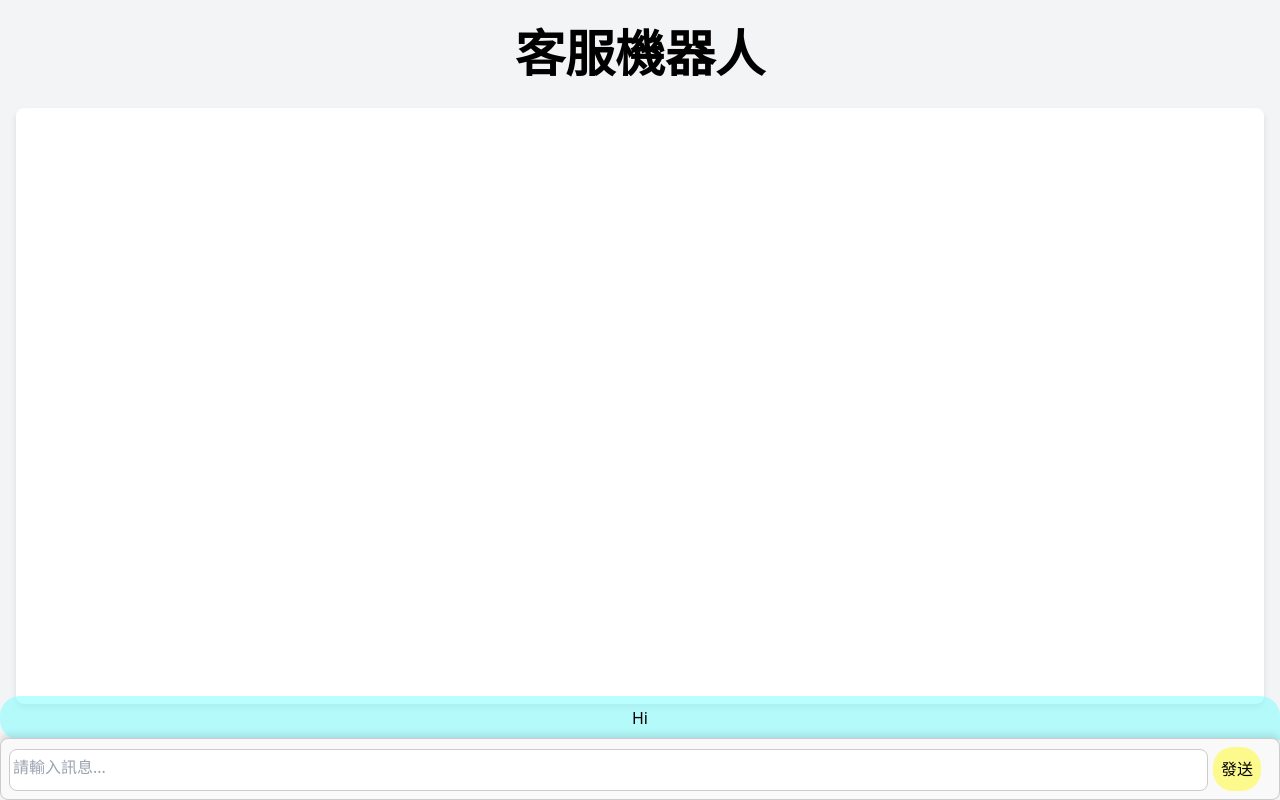
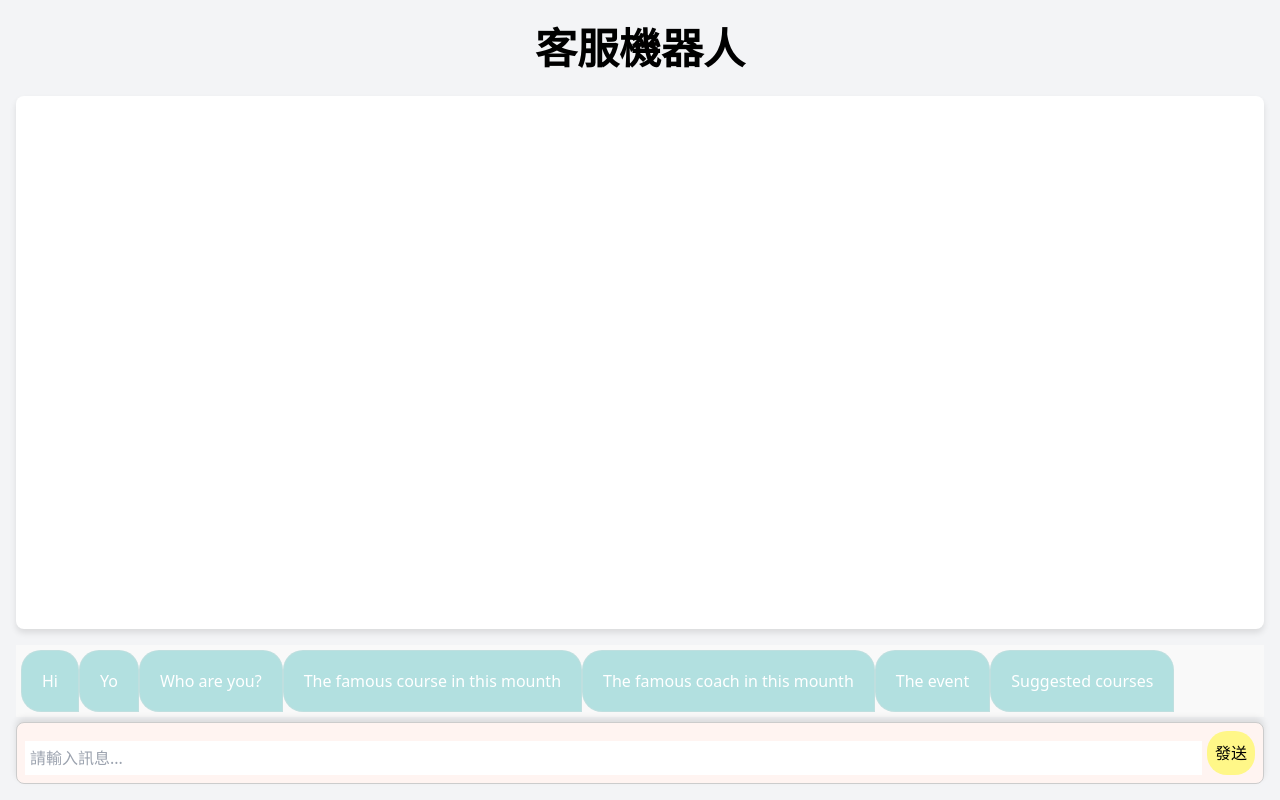
Before and after one commit to 3U3b/SAD, a Flask app: page /chat/ in a window 1280 px wide. Run offline with Flask 3, Linux system fonts and the light colour scheme; some libraries are stand-ins or nearby versions.

Commit message:
chat介面功能完成，尚缺連接sql至chat

```diff
--- a/templates/chat.html
+++ b/templates/chat.html
@@ -8,6 +8,13 @@
       href="https://cdn.jsdelivr.net/npm/tailwindcss@2.2.19/dist/tailwind.min.css"
       rel="stylesheet"
     />
+    <!-- 引入 highlight.js -->
+    <link
+      rel="stylesheet"
+      href="https://cdnjs.cloudflare.com/ajax/libs/highlight.js/11.7.0/styles/default.min.css"
+    />
+    <script src="https://cdnjs.cloudflare.com/ajax/libs/highlight.js/11.7.0/highlight.min.js"></script>
+
     <!-- 使用 Tailwind CSS (從 CDN 加載) -->
     <script src="https://cdn.tailwindcss.com"></script>
 
@@ -53,17 +59,18 @@
       /* 容器樣式 */
       .container {
         display: flex;
-        flex-direction: column; /* Vertically stack the elements */
-        height: 100vh; /* Take full viewport height */
-        position: relative; /* Make sure absolute positioned elements are relative to this container */
+        flex-direction: column; /* Arrange elements vertically */
+        height: 100vh; /* Full viewport height */
+        padding-bottom: 100px; /* Ensure there's space for input-bar and button-bar */
+        position: relative; /* To contain absolute positioned elements */
       }
 
       /* Chat box should take the remaining space */
       #chat-box {
         flex-grow: 1; /* Let the chat box grow to take the remaining space */
         overflow-y: auto; /* Allow vertical scrolling */
-        padding: 1rem;
-        margin-bottom: 5rem;
+        padding: 1em;
+        margin-bottom: 1em;
         background-color: white;
         border-radius: 0.5rem;
         box-shadow: 0px 4px 6px rgba(0, 0, 0, 0.1);
@@ -72,57 +79,59 @@
         min-height: 0; /* Prevent overflow */
       }
 
-      /* Text button should be above the input bar */
-      #text-button {
-        position: absolute; /* Use absolute positioning */
-        bottom: 60px; /* 60px above the input bar */
-        left: 0;
-        right: 0;
-        background-color: rgba(140, 255, 255, 0.596);
-        color: black;
-        border: none;
+      .button-bar {
+        /* gap 和 justify-content都是用來控制按鈕間距和對齊方式*/
+        /* gap: 10px; */
+        display: flex;
+        flex-wrap: wrap; /* 允許換行 */
+        justify-content: flex-start;
+        background-color: #f9f9f9;
+        overflow-y: auto;
+        font-size: clamp(12px, 4vw, 16px);
+        min-height: 72px;
+        max-height: 120px;
+        margin-bottom: 5px;
+        padding: 5px;
+      }
+
+      /* Individual button styling */
+      .text-button {
+        background-color: rgba(89, 192, 192, 0.445);
+        color: #ffffff;
+        border: 1px solid rgba(219, 219, 219, 0.295);
         border-radius: 20px 20px 0 20px;
         cursor: pointer;
-        font-size: clamp(12px, 4vw, 16px);
         text-align: center;
-        padding: 10px;
+        padding: 10px 20px; /* 按鈕的內邊距 */
+        transition: background-color 0.3s ease;
       }
 
-      #text-button:hover {
-        background-color: #ffa64186;
+      .text-button:hover {
+        background-color: #d68c373f;
       }
 
       /* Input bar should be fixed at the bottom of the container */
       .input-bar {
-        position: absolute; /* Fixed at the bottom */
-        bottom: 0;
-        left: 0;
-        right: 0;
         display: flex;
-        flex-direction: row; /* Horizontal layout */
-        gap: 5px; /* Space between elements */
-        align-items: flex-end; /* Align items to the bottom */
+        flex-direction: row;
+        gap: 5px;
         padding: 8px;
         border: 1px solid #ccc;
+        background-color: #fff4f1;
         border-radius: 8px;
-        background-color: #f9f9f9;
-        box-shadow: 0px -4px 6px rgba(0, 0, 0, 0.1); /* Add shadow for separation */
+        box-shadow: 0px -4px 6px rgba(0, 0, 0, 0.1);
+        align-items: flex-end;
       }
 
       /* Style for the input field */
       #user-input {
-        flex-grow: 1; /* Allow it to take available space */
-        padding: 5px 3px;
+        flex-grow: 1;
+        padding: 5px;
         font-size: clamp(12px, 4vw, 16px);
-        line-height: 1.5;
-        border: 1.3px solid #ccc;
-        border-radius: 8px;
-        text-align: left; /* Align text to the left */
-        overflow: hidden; /* Hide the scrollbar */
-        resize: none; /* Disable resizing */
-        transition: height 0.2s ease;
-        min-height: calc(1.3em * 2); /* Minimum height for two rows */
-        max-width: 95%;
+        min-height: 30px;
+        resize: none;
+        overflow-y: auto;
+        max-height: 100px; /* Limit maximum height */
       }
 
       /* Focus style for the input */
@@ -174,20 +188,27 @@
       <h1
         class="text-center font-semibold mb-6 text-center"
         style="
-          font-size: clamp(25px, 4vw, 50px);
+          font-size: clamp(32px, 4vw, 42px);
           margin-bottom: clamp(4px, 4vw, 17px);
         "
       >
         客服機器人
       </h1>
-
       <!-- Chat log where messages appear -->
       <div id="chat-box"></div>
 
       <!-- Input area for the user -->
-      <button id="text-button" class="transition duration-300 ease-in-out">
-        Hi
-      </button>
+      <!-- Button bar that contains multiple buttons -->
+      <div class="button-bar">
+        <button id="text-button-1" class="text-button">Hi</button>
+        <button id="text-button-2" class="text-button">Yo</button>
+        <button id="text-button-3" class="text-button">Who are you?</button>
+        <button id="text-button-4?" class="text-button">The famous course in this mounth</button>
+        <button id="text-button-5?" class="text-button">The famous coach in this mounth</button>
+        <button id="text-button-6?" class="text-button">The event</button>
+        <button id="text-button-7?" class="text-button">Suggested courses</button>
+        <!-- Add more buttons as needed -->
+      </div>
       <div class="input-bar">
         <textarea
           id="user-input"
@@ -203,34 +224,58 @@
     <script>
       // Function to auto-resize the text area based on input
       const textarea = document.getElementById("user-input");
+      const inputbar = document.getElementById("input-bar");
+      const send_btn = document.getElementById("send-btn");
+      // const textbuttonYo = document.getElementById("text-button-2");
+      var userMessage;
+      var chatBox = document.getElementById("chat-box");
 
-      // 自動調整行高
+      // 自動調整行高// Adjust the input height dynamically based on content
+
       textarea.addEventListener("input", () => {
-        textarea.style.height = "auto"; // 重置高度
-        textarea.style.height = textarea.scrollHeight + "px"; // 設定新高度
+        textarea.style.height = "auto"; // Reset height
+        const scrollHeight = textarea.scrollHeight;
+        const maxHeight = 150; // Maximum height for textarea
+
+        // Set height of textarea with a limit
+        textarea.style.height = `${Math.min(scrollHeight, maxHeight)}px`;
       });
-      var chatBox = document.getElementById("chat-box");
+      const buttons = document.querySelectorAll(".text-button");
+
+      // 為每個按鈕設置事件處理函數
+      buttons.forEach((button) => {
+        button.addEventListener("click", () => {
+          const thebutton = textbutton = document.getElementById(button.id);
+          textarea.value = thebutton.textContent;
+        send_btn.onclick();
+          // console.log(`Button clicked: ${button.textContent}`);
+        });
+      });
       // Event handler for the send button
-      document.getElementById("send-btn").onclick = function () {
-        var userMessage = document.getElementById("user-input").value;
+      send_btn.onclick = function () {
+        userMessage = textarea.value;
         if (userMessage) {
           // 使用 marked.js 解析 Markdown，並處理程式碼塊
-          let formattedMessage = marked(userMessage);
+          // let formattedMessage = marked(userMessage);
 
           // 顯示用戶訊息，這裡使用 textContent 來保證顯示為純文本
           var userMessageElement = document.createElement("div");
           userMessageElement.classList.add("user");
           var userBubble = document.createElement("div");
           userBubble.classList.add("chat-bubble");
-          userBubble.textContent = "你: " + userMessage; // 使用 textContent 來顯示文字
+          userBubble.textContent = userMessage; // 使用 textContent 來顯示文字
           userMessageElement.appendChild(userBubble);
           chatBox.appendChild(userMessageElement);
 
-          document.getElementById("user-input").value = ""; // 清空輸入框
-          document.getElementById("user-input").style.height = "40px";
+          textarea.value = ""; // 清空輸入框
+          textarea.style.height = "40px";
           // 滾動到最新訊息
           chatBox.scrollTop = chatBox.scrollHeight;
+        }
+        AI_respon(userMessage);
+      };
 
+      const AI_respon = function (userMessage) {
         // Send the message to the backend using fetch API
         fetch("/chat", {
           method: "POST",
@@ -251,36 +296,55 @@
             var aiBubble = document.createElement("div");
             aiBubble.classList.add("chat-bubble");
 
-              // 如果訊息中包含程式碼塊，使用 div 包裹 pre 標籤
-              if (formattedBotMessage.includes("<pre>")) {
-                var codeBlockWrapper = document.createElement("div");
-                codeBlockWrapper.classList.add("code-block");
-                codeBlockWrapper.innerHTML = formattedBotMessage;
+            // 將 HTML 內容轉換成 DOM 結構進一步處理
+            let tempDiv = document.createElement("div");
+            tempDiv.innerHTML = formattedBotMessage;
+
+            // 遍歷解析後的子節點
+            tempDiv.childNodes.forEach((node) => {
+              if (node.nodeName === "PRE") {
+                // 處理 <pre> 節點，將其內容包裹進 Markdown 格式的 ''' 块
+
+                const codeBlockWrapper = document.createElement("div");
+                codeBlockWrapper.classList.add("code-block-wrapper"); // Optional: Add specific styling for code block wrapper
+
+                // 創建一個包含 ''' 的文本節點
+                let codeBlock = document.createElement("pre");
+                codeBlock.textContent = node.textContent; // Add the text content of the <pre> block
+
+                // Add the code block inside the wrapper
+                codeBlockWrapper.appendChild(codeBlock);
+
+                // Append the wrapper to the aiBubble
                 aiBubble.appendChild(codeBlockWrapper);
               } else {
-                aiBubble.innerHTML = formattedBotMessage;
+                // 處理其他節點，將它們簡單地附加到 aiBubble 中
+                const textWrapper = document.createElement("div");
+                textWrapper.classList.add("text-block");
+                textWrapper.appendChild(node); // 保留原樣
+                aiBubble.appendChild(textWrapper);
               }
+            });
 
+            // Add the final message element to the chat box
             aiMessageElement.appendChild(aiBubble);
             chatBox.appendChild(aiMessageElement);
 
-              chatBox.scrollTop = chatBox.scrollHeight; // 滾動到最底部
+            // Optional: Scroll chat box to the bottom
+            chatBox.scrollTop = chatBox.scrollHeight;
           })
           .catch((error) => {
             console.error("Error:", error);
           });
-        }
       };
 
       // 監聽 Enter 鍵，並發送訊息
       // Send message when the Enter key is pressed
-      document
-        .getElementById("user-input")
-        .addEventListener("keydown", function (event) {
+      textarea.addEventListener("keydown", function (event) {
         // 如果按下 Enter 鍵，且沒有按 Shift 鍵，則阻止換行並發送訊息
         if (event.key === "Enter" && !event.shiftKey) {
           event.preventDefault(); // 阻止默認的換行行為
-            document.getElementById("send-btn").onclick();
+          send_btn.onclick();
         }
         // 如果按下 Shift + Enter，允許換行
         else if (event.key === "Enter" && event.shiftKey) {
--- a/templates/user.html
+++ b/templates/user.html
@@ -49,7 +49,6 @@
             })
             .catch(error => console.error('Error:', error));
         }
-
         // 頁面加載時載入用戶資料
         window.onload = loadUsers;
     </script>
```
Also changed, not shown: other parts of templates/chat.html (+19 -15 lines), templates/page1.html (+23 -18 lines), test/chat.py (+1 -1 lines), 1 other file. Lines whose indentation alone changed are shown as unchanged.
